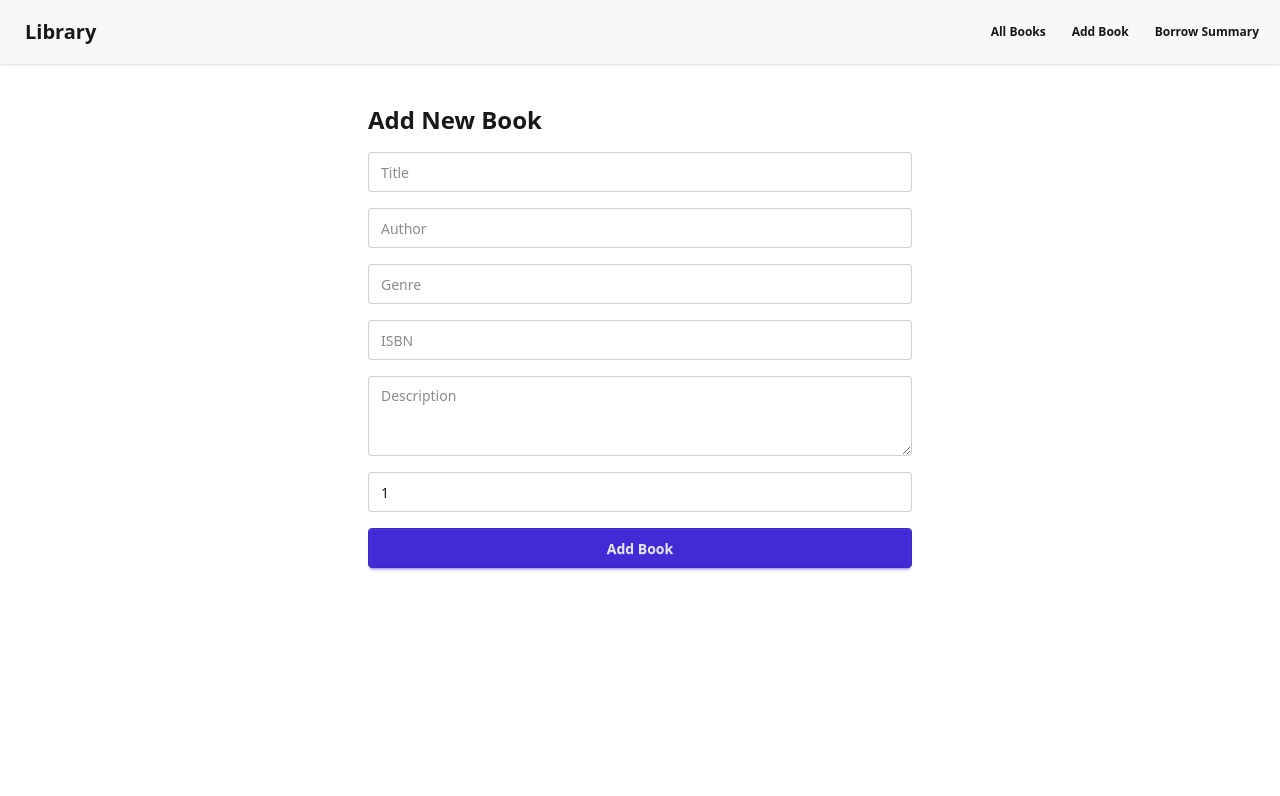
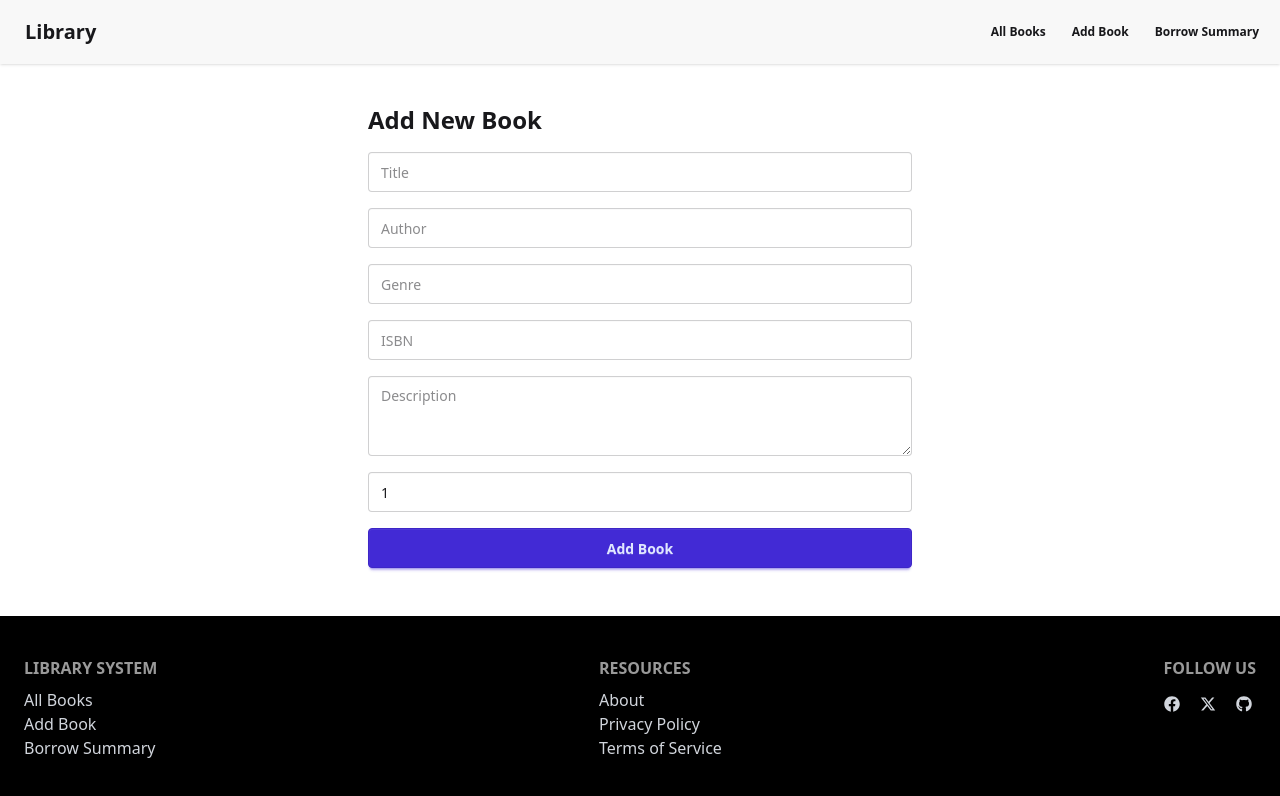
Before and after one commit to tsgm1257/library-frontend, a React (Vite) app: page /create-book in a window 1280 px wide. Shown: the top 796 px of the page. Built offline with nearby package versions, Linux system fonts and the light colour scheme.

Commit message:
Added Footer

```diff
--- a/package.json
+++ b/package.json
@@ -15,6 +15,8 @@
     "axios": "^1.10.0",
     "react": "^19.1.0",
     "react-dom": "^19.1.0",
+    "react-hot-toast": "^2.5.2",
+    "react-icons": "^5.5.0",
     "react-redux": "^9.2.0",
     "react-router": "^7.6.3",
     "tailwindcss": "^4.1.11"
--- a/src/App.tsx
+++ b/src/App.tsx
@@ -4,13 +4,17 @@ import AddBook from "./pages/AddBook";
 import BorrowBook from "./pages/BorrowBook";
 import BorrowSummary from "./pages/BorrowSummary";
 import Navbar from "./components/Navbar";
+import Footer from "./components/Footer";
 
-const AppLayout = ({ children }: { children: React.ReactNode }) => (
-  <>
-    <Navbar />
-    <div className="max-w-6xl mx-auto">{children}</div>
-  </>
-);
+const AppLayout = ({ children }: { children: React.ReactNode }) => {
+  return (
+    <div className="flex flex-col min-h-screen">
+      <Navbar />
+      <main className="flex-1 max-w-6xl mx-auto w-full">{children}</main>
+      <Footer />
+    </div>
+  );
+};
 
 const router = createBrowserRouter([
   {
--- /dev/null
+++ b/src/components/Footer.tsx
@@ -0,0 +1,59 @@
+import { FaFacebook } from "react-icons/fa";
+import { FaXTwitter } from "react-icons/fa6";
+import { FaGithub } from "react-icons/fa";
+
+const Footer = () => {
+  return (
+    <footer className="bg-black text-base-content py-10 px-6 shadow-inner shadow-neutral-300s">
+      <div className="max-w-7xl mx-auto flex flex-col md:flex-row justify-between gap-y-8 gap-x-10">
+        {/* Column 1 */}
+        <div className="flex flex-col">
+          <h3 className="footer-title text-white">Library System</h3>
+          <a className="link link-hover text-gray-300" href="/">
+            All Books
+          </a>
+          <a className="link link-hover text-gray-300" href="/create-book">
+            Add Book
+          </a>
+          <a className="link link-hover text-gray-300" href="/borrow-summary">
+            Borrow Summary
+          </a>
+        </div>
+
+        {/* Column 2 */}
+        <div className="flex flex-col">
+          <h3 className="footer-title text-white">Resources</h3>
+          <a className="link link-hover text-gray-300">About</a>
+          <a className="link link-hover text-gray-300">Privacy Policy</a>
+          <a className="link link-hover text-gray-300">Terms of Service</a>
+        </div>
+
+        {/* Column 3 */}
+        <div className="flex flex-col">
+          <h3 className="footer-title text-white">Follow Us</h3>
+          <div className="grid grid-flow-col gap-4 mt-2 text-gray-300">
+            <a
+              href="https://facebook.com"
+              target="_blank"
+              rel="noopener noreferrer"
+            >
+              <FaFacebook />
+            </a>
+            <a href="https://x.com" target="_blank" rel="noopener noreferrer">
+              <FaXTwitter />
+            </a>
+            <a
+              href="https://github.com"
+              target="_blank"
+              rel="noopener noreferrer"
+            >
+              <FaGithub />
+            </a>
+          </div>
+        </div>
+      </div>
+    </footer>
+  );
+};
+
+export default Footer;
--- a/src/features/book/book.api.ts
+++ b/src/features/book/book.api.ts
@@ -20,9 +20,11 @@ export const bookApi = createApi({
       query: () => 'books',
       providesTags: ['Book'],
     }),
+
     getBook: builder.query<Book, string>({
       query: (id) => `books/${id}`,
     }),
+
     addBook: builder.mutation<Book, Partial<Book>>({
       query: (book) => ({
         url: 'books',
@@ -31,6 +33,7 @@ export const bookApi = createApi({
       }),
       invalidatesTags: ['Book'],
     }),
+
     updateBook: builder.mutation<Book, { id: string; data: Partial<Book> }>({
       query: ({ id, data }) => ({
         url: `books/${id}`,
@@ -39,11 +42,25 @@ export const bookApi = createApi({
       }),
       invalidatesTags: ['Book'],
     }),
+
     deleteBook: builder.mutation<void, string>({
       query: (id) => ({
         url: `books/${id}`,
         method: 'DELETE',
       }),
+      async onQueryStarted(id, { dispatch, queryFulfilled }) {
+        const patchResult = dispatch(
+          bookApi.util.updateQueryData('getBooks', undefined, (draft) => {
+            return draft.filter((book) => book._id !== id);
+          })
+        );
+
+        try {
+          await queryFulfilled;
+        } catch {
+          patchResult.undo(); // rollback if server fails
+        }
+      },
       invalidatesTags: ['Book'],
     }),
   }),
--- a/src/main.tsx
+++ b/src/main.tsx
@@ -1,6 +1,7 @@
 import { StrictMode } from "react";
 import { createRoot } from "react-dom/client";
 import App from "./App.tsx";
+import { Toaster } from "react-hot-toast";
 import "./App.css";
 
 import { Provider } from "react-redux";
@@ -10,6 +11,7 @@ createRoot(document.getElementById("root")!).render(
   <StrictMode>
     <Provider store={store}>
       <App />
+      <Toaster />
     </Provider>
   </StrictMode>
 );
--- a/src/pages/AddBook.tsx
+++ b/src/pages/AddBook.tsx
@@ -1,6 +1,7 @@
 import { useState } from "react";
 import { useAddBookMutation } from "../features/book/book.api";
 import { useNavigate } from "react-router";
+import toast from 'react-hot-toast';
 
 const AddBook = () => {
   const [form, setForm] = useState({
@@ -27,6 +28,7 @@ const AddBook = () => {
       await addBook({ ...form, copies: Number(form.copies) }).unwrap();
       navigate("/");
     } catch (err) {
+      toast.error("Failed to add book");
       console.error("Failed to add book:", err);
     }
   };
--- a/src/pages/BorrowBook.tsx
+++ b/src/pages/BorrowBook.tsx
@@ -2,6 +2,7 @@ import { useParams, useNavigate } from "react-router";
 import { useState } from "react";
 import { useGetBookQuery } from "../features/book/book.api";
 import { useBorrowBookMutation } from "../features/borrow/borrow.api";
+import toast from "react-hot-toast";
 
 const BorrowBook = () => {
   const { bookId } = useParams();
@@ -27,6 +28,7 @@ const BorrowBook = () => {
       }).unwrap();
       navigate("/");
     } catch (err) {
+      toast.error("Failed to borrow book");
       console.error("Borrow failed:", err);
     }
   };
```
Also changed, not shown: 1 other file (tests, documents, lock files or other folders).
